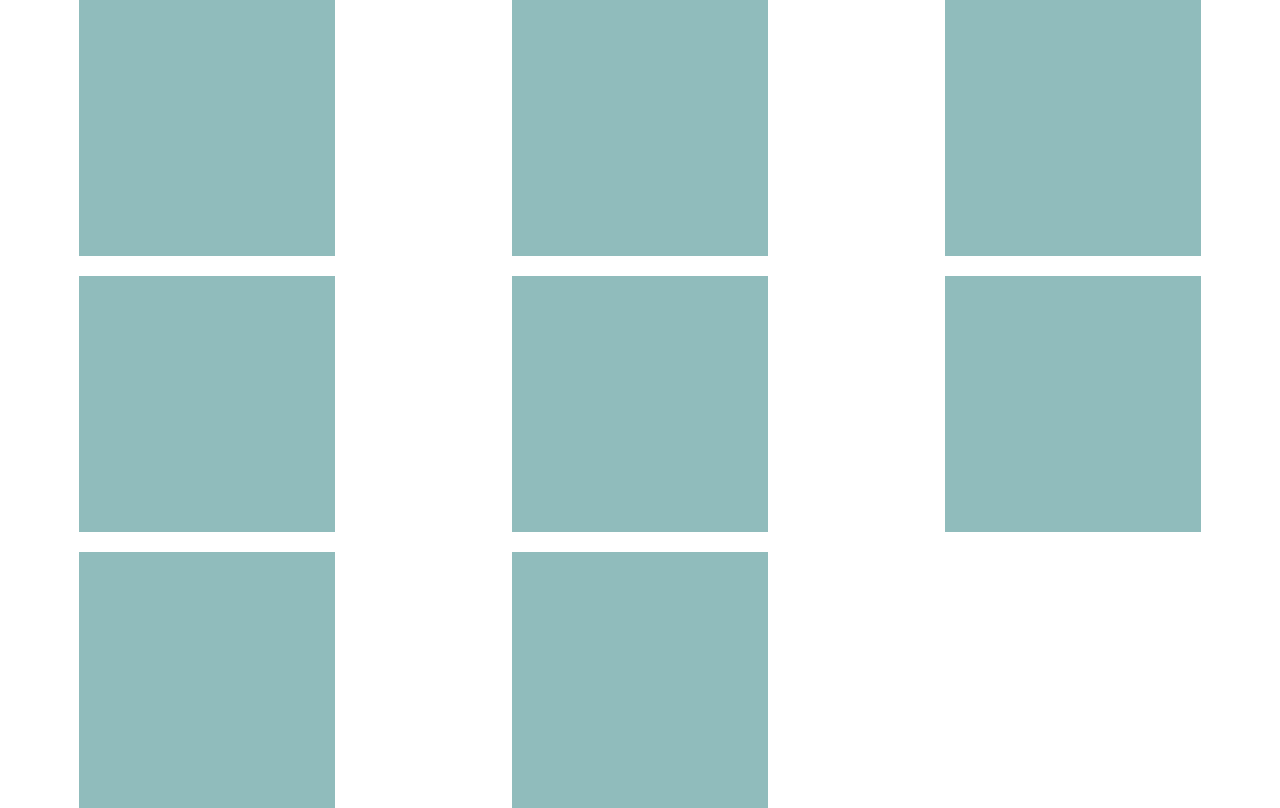
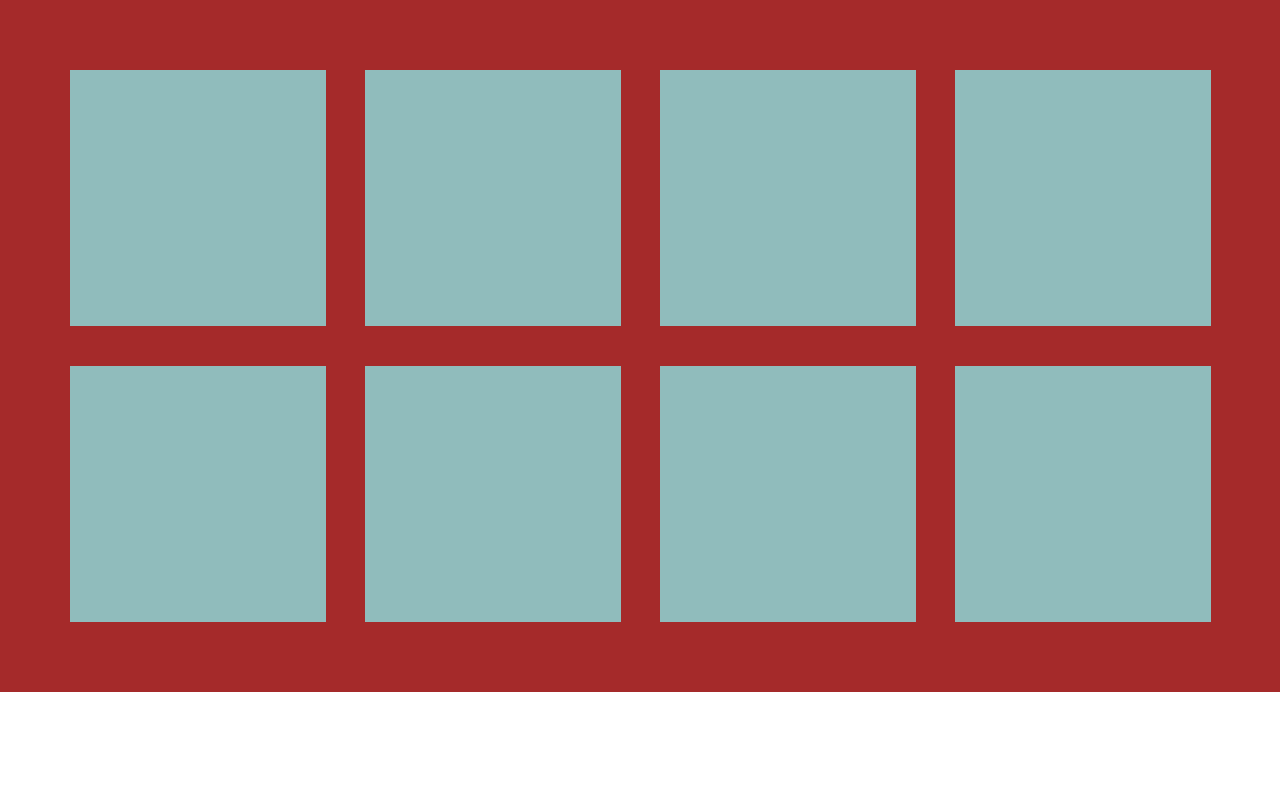
Before and after one commit to jimmyramani0912/Test-2, a plain HTML site: page grid/index.html in a window 1280 px wide. Drawn offline with Linux system fonts and the light colour scheme.

Commit message:
Folder name changes ...

```diff
--- /dev/null
+++ b/flex/style.css
@@ -0,0 +1,31 @@
+* {
+    padding: 0;
+    margin: 0;
+    box-sizing: border-box;
+}
+
+.main {
+    background-color: brown;
+    width: 90vw;
+    margin-inline: auto;
+}
+
+.items {
+    display: flex;
+    flex-wrap: wrap;
+    justify-content: center;
+}
+
+.item {
+    display: flex;
+    background-color: #90bcbc;
+    height: 15rem;
+    width: 12rem;
+    margin: 20px;
+    align-items: start;
+}
+
+.parent {
+    display: flex;
+    justify-content: start;
+}
--- a/with grid/index.html
+++ b/grid/index.html
@@ -5,7 +5,7 @@
     <meta name="viewport" content="width=device-width, initial-scale=1.0" />
     <title>Training Test 2 - Grid</title>
 
-    <link rel="stylesheet" href="../with grid/style.css" />
+    <link rel="stylesheet" href="./style.css" />
   </head>
   <body>
     <div class="main">
--- a/with grid/style.css
+++ b/grid/style.css
@@ -4,20 +4,21 @@
     box-sizing: border-box;
 }
 
+.main {
+    background-color: brown;
+}
 
 .items {
+    padding: 50px;
     display: grid;
-
-    grid-template-columns:
-        repeat(auto-fit,
-            minmax(350px, 1fr));
-    gap: 20px;
+    grid-template-columns: repeat(auto-fit, minmax(16rem, 1fr));
+    /* gap: 10px; */
     place-items: center;
 }
 
 .item {
-    padding: 1.35rem;
     background: #90bcbc;
     height: 16rem;
     width: 16rem;
+    margin: 20px;
 }
--- a/with flex/style.css
+++ /dev/null
@@ -1,25 +0,0 @@
-* {
-    padding: 0;
-    margin: 0;
-    box-sizing: border-box;
-}
-
-.main {
-    display: flex;
-    flex-direction: column;
-    align-items: center;
-    justify-content: center;
-}
-
-.items {
-    display: flex;
-    flex-wrap: wrap;
-}
-
-.item {
-    background-color: #90bcbc;
-    height: 16rem;
-    width: 16rem;
-    margin: 20px;
-    display: flex;
-}
```
Also changed, not shown: flex/index.html (renamed from with flex/index.html, +1 -1 lines).
